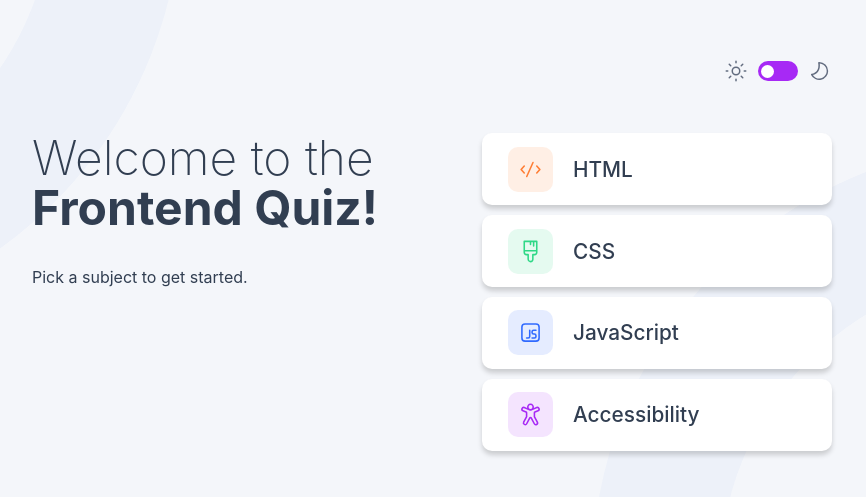
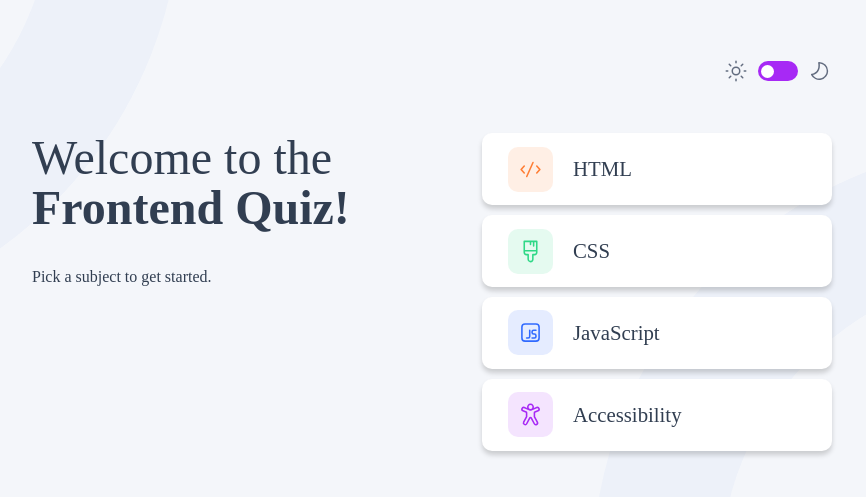
Before and after one commit to Mahamudu-Halic/Labs, a React (Vite) app in the folder quiz-app/: page / in a window 1280 px wide. Shown: the part 145-642 px from the top of the page, without its empty margins (208-1074 px from the left). Built offline with nearby package versions, Linux system fonts and the light colour scheme.

Commit message:
ui styles

```diff
--- a/quiz-app/src/index.css
+++ b/quiz-app/src/index.css
@@ -1,3 +1,6 @@
+/* @import url("/assets/fonts/Rubik/Rubik-Italic-VariableFont_wght.ttf");
+@import url("/assets/fonts/Rubik/Rubik-VariableFont_wght.ttf"); */
+
 * {
   margin: 0;
   padding: 0;
@@ -5,7 +8,7 @@
 }
 
 :root {
-    font-family: Inter, system-ui, Avenir, Helvetica, Arial, sans-serif;
+  /* font-family: "Rubik", sans-serif; */
   line-height: 1.5;
   font-weight: 400;
 
@@ -19,21 +22,20 @@
   -moz-osx-font-smoothing: grayscale;
 
   --red: #ee5454;
-    --green: #26D782;
-    --dark-navy: #313E51;
-    --navy: #3B4D66;
-    --gray-navy: #626C7F;
-    --purple: #A729F5;
-    --light-bluish: #ABC1E1;
-    --light-gray: #F4F6FA;
-    --pure-white: #FFFFFF;
+  --green: #26d782;
+  --dark-navy: #313e51;
+  --navy: #3b4d66;
+  --gray-navy: #626c7f;
+  --purple: #a729f5;
+  --light-bluish: #abc1e1;
+  --light-gray: #f4f6fa;
+  --pure-white: #ffffff;
 }
 
 a {
   font-weight: 500;
   text-decoration: none;
 }
-
 
 body {
   display: flex;
@@ -62,6 +64,7 @@ button {
   background: var(--pure-white);
   border-radius: 10px;
   box-shadow: 0 4px 5px rgba(0, 0, 0, 0.17);
+  min-height: 60px;
 }
 
 .wrapper {
@@ -77,7 +80,6 @@ button {
   color: var(--dark-navy);
 }
 
-
 .dark {
   background: var(--dark-navy);
   background-image: url("/assets/images/pattern-background-desktop-dark.svg");
@@ -92,19 +94,26 @@ button {
   background: var(--navy);
 }
 
+.dark .options-container .option__char {
+  background: var(--light-gray);
+}
+
+.dark .error-message {
+  color: var(--pure-white);
+}
 
 .HTML {
-    background: #FF7E3520;
+  background: #ff7e3520;
 }
 
 .CSS {
-    background: #2FD88720;
+  background: #2fd88720;
 }
 
 .JavaScript {
-    background: #306AFF20;
+  background: #306aff20;
 }
 
 .Accessibility {
-    background: #A729F520;
+  background: #a729f520;
 }
```
Lines whose indentation alone changed are shown as unchanged.
